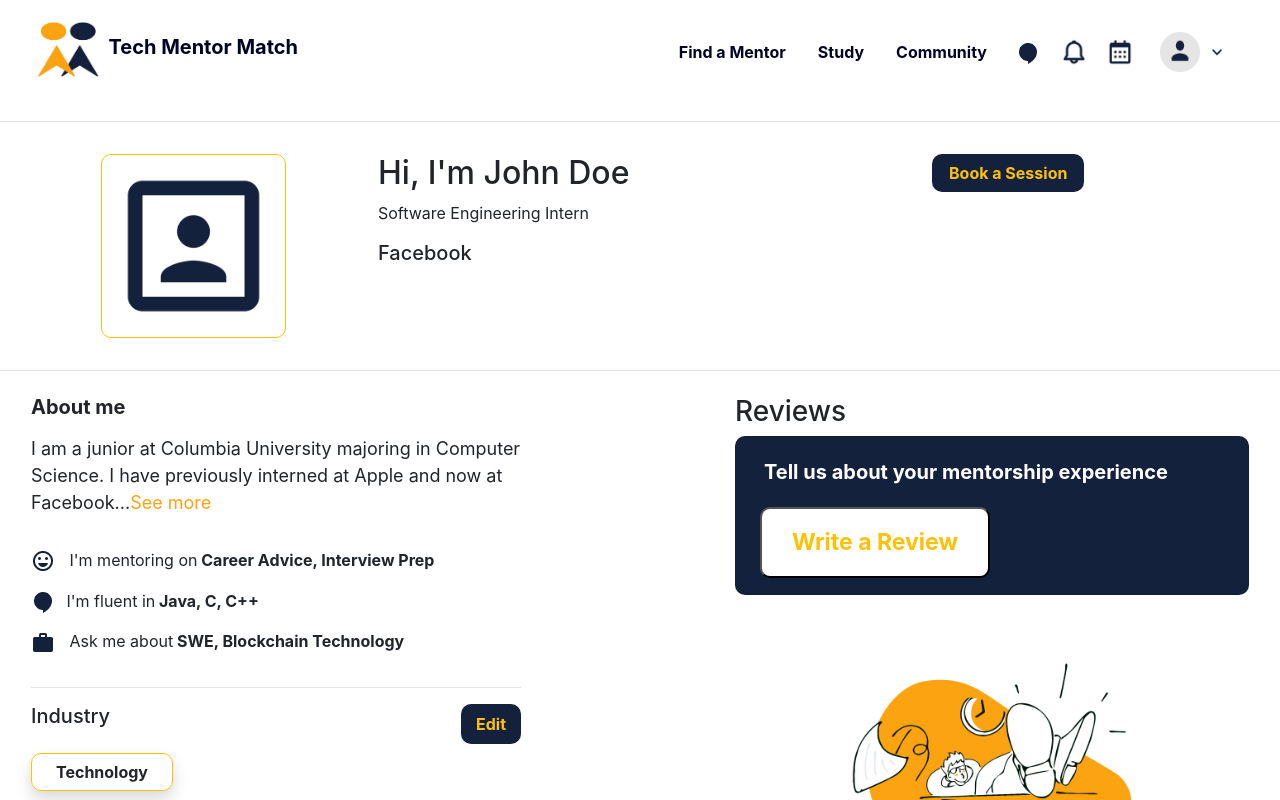
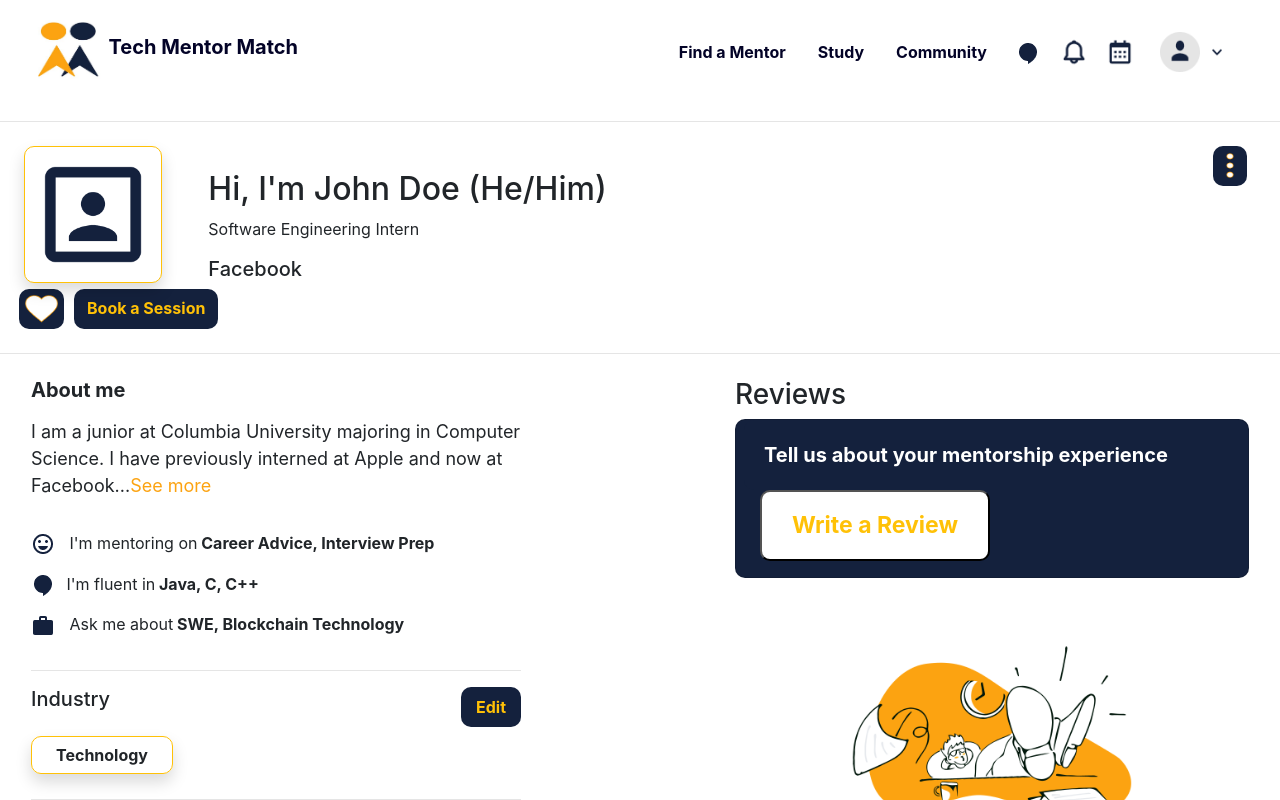
Before and after one commit to sehersarin/InternHacks2021, a React (Create React App) app: page /mentee-profile in a window 1280 px wide. Shown: the top 800 px of the page. Built offline with nearby package versions, Linux system fonts and the light colour scheme; no server answers; sample sign-in values are in the browser's storage.

Commit message:
Update Mentee Profile

```diff
--- a/src/Components/Mentees/MenteeProfile.js
+++ b/src/Components/Mentees/MenteeProfile.js
@@ -4,31 +4,57 @@ import portrait from "../../Images/portrait.png";
 import work from "../../Images/work.png";
 import sentiment from "../../Images/sentiment_very_satisfied.png";
 import chat from "../../Images/chat.png";
+import dots from "../../Images/dots.png";
+import favorite from "../../Images/favorite.png";
 
 function MenteeProfile() {
   return (
     <div>
-      <div className="container">
-        <div className="row p-3">
-          <div className="col-3">
+        <div className="row pl-4 pt-2 pb-2">
+          <div className="col-2">
             <img
               src={portrait}
-              class="img-thumbnail h-80 w-75 border border-warning"
+              class="img-thumbnail h-80 w-75 border border-warning shadow"
               style={{borderRadius: "10px"}}
               alt="..."
             ></img>
           </div>
-          <div className="col">
-            <h2>Hi, I'm John Doe</h2>
-            <p>Software Engineering Intern</p>
-            <h5>Facebook</h5>
+          <div className="row" style={{marginLeft: "-30px", width: "1100px"}}>
+            <div className="col">
+              <br/>
+              <h2>Hi, I'm John Doe (He/Him)</h2>
+              <p>Software Engineering Intern</p>
+              <h5>Facebook</h5>
+            </div>
           </div>
-          <div className="col-3">
-            <a className="navb btn text-warning pl-3 pr-3" href="#" style={{backgroundColor: "#14213D", borderRadius: "10px"}}>
-              <b>Book a Session</b>
-            </a>
-          </div>
-        </div>
+          <button className="navb btn text-warning" href="#"
+            style={{
+              backgroundColor: "#14213D",
+              borderRadius: "10px",
+              height: "40px",
+              marginLeft: "-65px"
+            }}>
+              <img src={dots} style={{height: "25px", marginTop: "-5px"}}/>
+          </button>
+          <button className="navb btn text-warning" href="#"
+            style={{
+              backgroundColor: "#14213D",
+              borderRadius: "10px",
+              height: "40px",
+              width: "45px",
+              marginLeft: "10px"
+            }}>
+              <img src={favorite} style={{height: "35px", marginTop: "-5px", marginLeft: "-10px"}}/>
+          </button>
+          <a className="navb btn text-warning" href="#"
+            style={{
+              backgroundColor: "#14213D",
+              borderRadius: "10px",
+              height: "40px",
+              marginLeft: "10px"
+            }}>
+            <b>Book a Session</b>
+          </a>
       </div>
       <hr />
       <div className="row m-2 p-2">
```
Also changed, not shown: src/Images/dots.png (added), src/Images/favorite.png (added).
